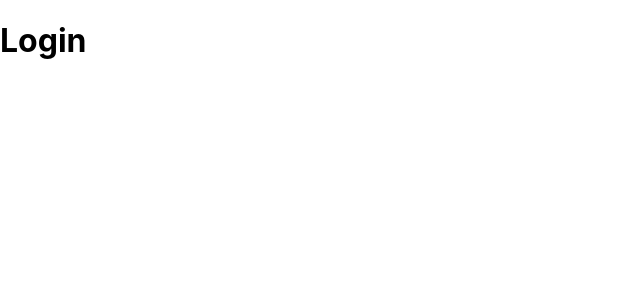
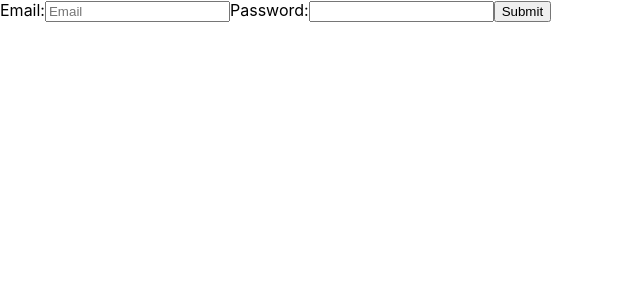
Before and after one commit to mxmatthew/stationsite-reactrms, a React (Create React App) app: page /login in a window 1280 px wide. Shown: the top 300 px of the page, without its empty margins (0-640 px from the left). Built offline with nearby package versions, Linux system fonts and the light colour scheme.

Commit message:
adds login form

```diff
--- a/src/components/Login/Login.js
+++ b/src/components/Login/Login.js
@@ -1,9 +1,21 @@
 import './Login.css';
 import { useState } from "react";
+import { useAuth } from "../../hooks/AuthProvider";
 
 const Login = () => {
 
     const [input, setInput] = useState({ email: "", password: ""});
+    const auth = useAuth();
+
+    const handleSubmitEvent = (e) => {
+        e.preventDefault();
+        console.log(e);
+        if (input.email !== "" && input.password !== "") {
+          auth.handleLogin(input);
+        } else {
+            alert("please provide a valid input");
+        }
+      };
 
     const handleInput = (e) => {
         const {name, value} = e.target;
@@ -11,7 +23,30 @@ const Login = () => {
     }
 
     return (
-        <h1 >Login</h1>
+        <form onSubmit={handleSubmitEvent}>
+            <label htmlFor="user-email">Email:</label>
+            <input
+                type="email"
+                id="email"
+                name="email"
+                placeholder="Email"
+                aria-describedby="user-email"
+                aria-invalid="false"
+                onChange={handleInput}
+            />
+
+            <label htmlFor="password">Password:</label>
+             <input
+                type="password"
+                id="password"
+                name="password"
+                aria-describedby="user-password"
+                aria-invalid="false"
+                onChange={handleInput}
+            />
+
+            <button>Submit</button>
+        </form>
     )
 }
 
--- a/src/hooks/AuthProvider.js
+++ b/src/hooks/AuthProvider.js
@@ -16,10 +16,11 @@ const AuthProvider = ({ children }) => {
                 body: JSON.stringify(data)
             });
 
-            const res = response.json();
+            const res = await response.json();
 
             if (res.error) {
-                throw new Error(res.message);
+                console.log(res.error);
+                //throw new Error(res.message);
             } else {
                 setUser(res.user);
                 setToken(res.accessToken);
```
